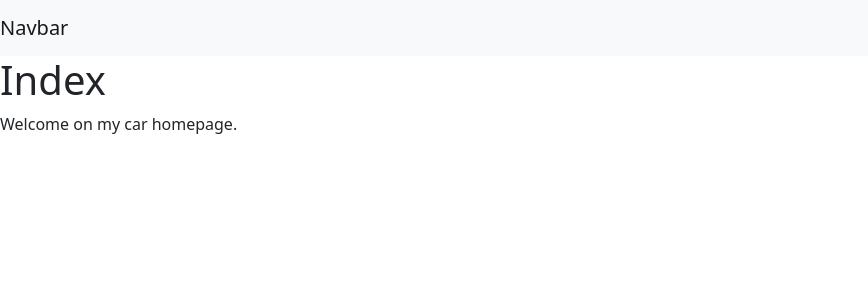
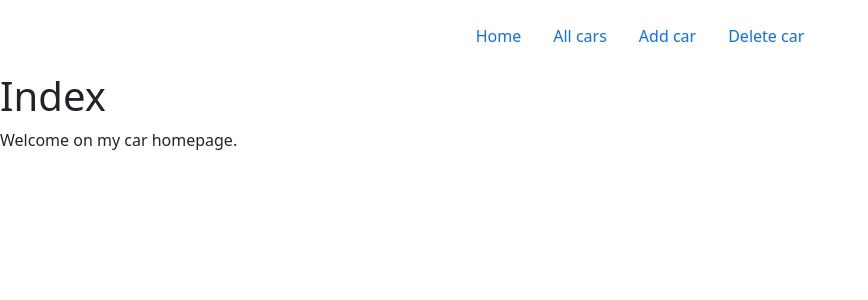
Before and after one commit to Jonika3000/Car-Shop, a Symfony app: template templates/front/index.html.twig in a window 1280 px wide. Shown: the top 300 px of the page, without its empty margins (0-868 px from the left). Run offline with Twig, Linux system fonts and the light colour scheme; the template is opened without the code that fills it, so the values that code supplies are empty; some libraries are stand-ins or nearby versions.

Commit message:
add header

```diff
--- a/templates/base.html.twig
+++ b/templates/base.html.twig
@@ -17,10 +17,10 @@
     {% endblock %}
 </head>
 <body>
+{% block header %}
+    {% include 'header.html.twig' %}
+{% endblock header %}
 {% block body %}
-    <nav class="navbar navbar-light bg-light">
-        <a class="navbar-brand" href="#">Navbar</a>
-    </nav>
     <div id="content">{% block content %}{% endblock %}</div>
 {% endblock %}
 </body>
--- /dev/null
+++ b/templates/header.html.twig
@@ -0,0 +1,14 @@
+{% set route = path(app.request.attributes.get('_route'),
+    app.request.attributes.get('_route_params')) %}
+<div class="Header">
+    <div class="container">
+        <header class="d-flex justify-content-center py-3">
+            <ul class="nav nav-pills">
+                <li class="nav-item"><a href="/" class="nav-link {% if route == "/" %}active{% endif %}" aria-current="page">Home</a></li>
+                <li class="nav-item"><a href="/show" class="nav-link {% if route == "cars" %}active{% endif %}">All cars</a></li>
+                <li class="nav-item"><a href="/add" class="nav-link {% if route == "add" %}active{% endif %}">Add car</a></li>
+                <li class="nav-item"><a href="/delete" class="nav-link {% if route == "delete" %}active{% endif %}">Delete car</a></li>
+            </ul>
+        </header>
+    </div>
+</div>
```
